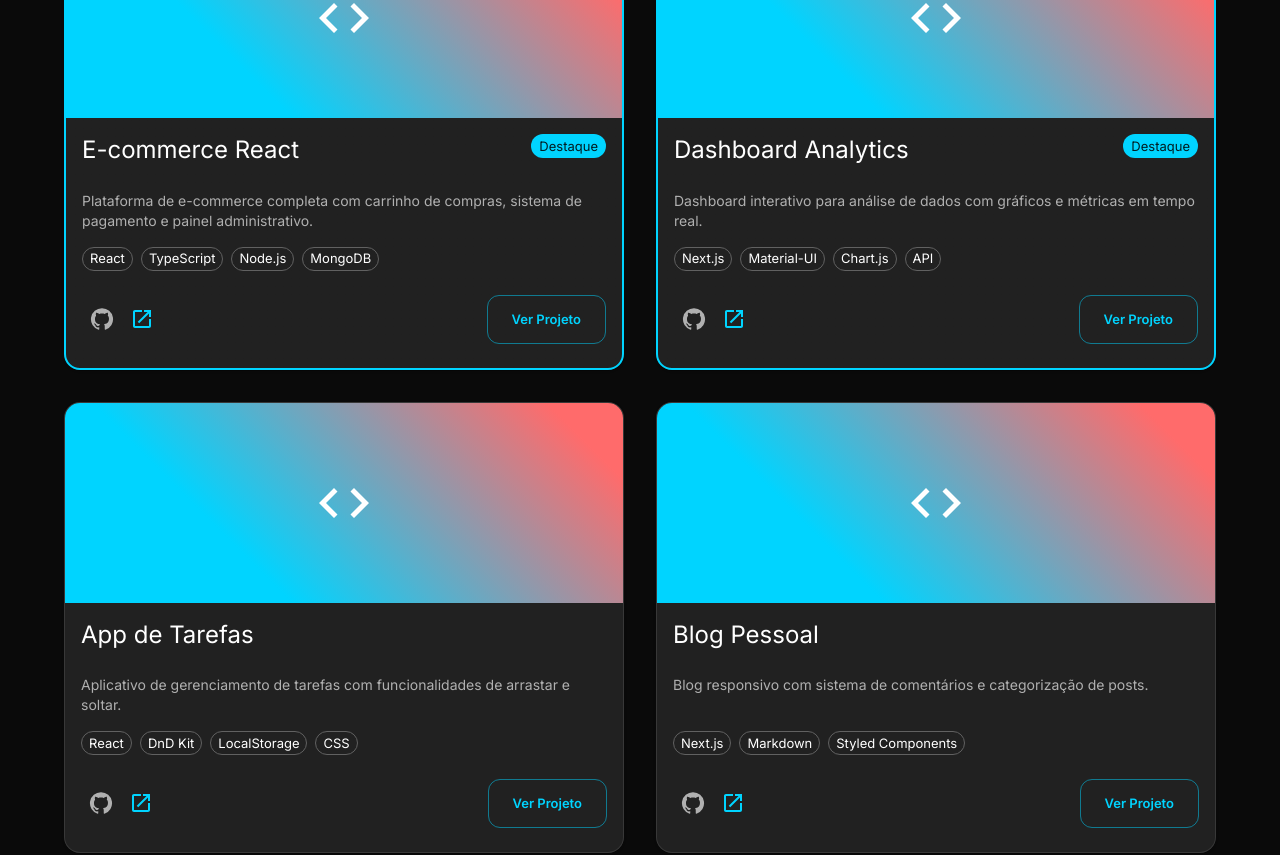
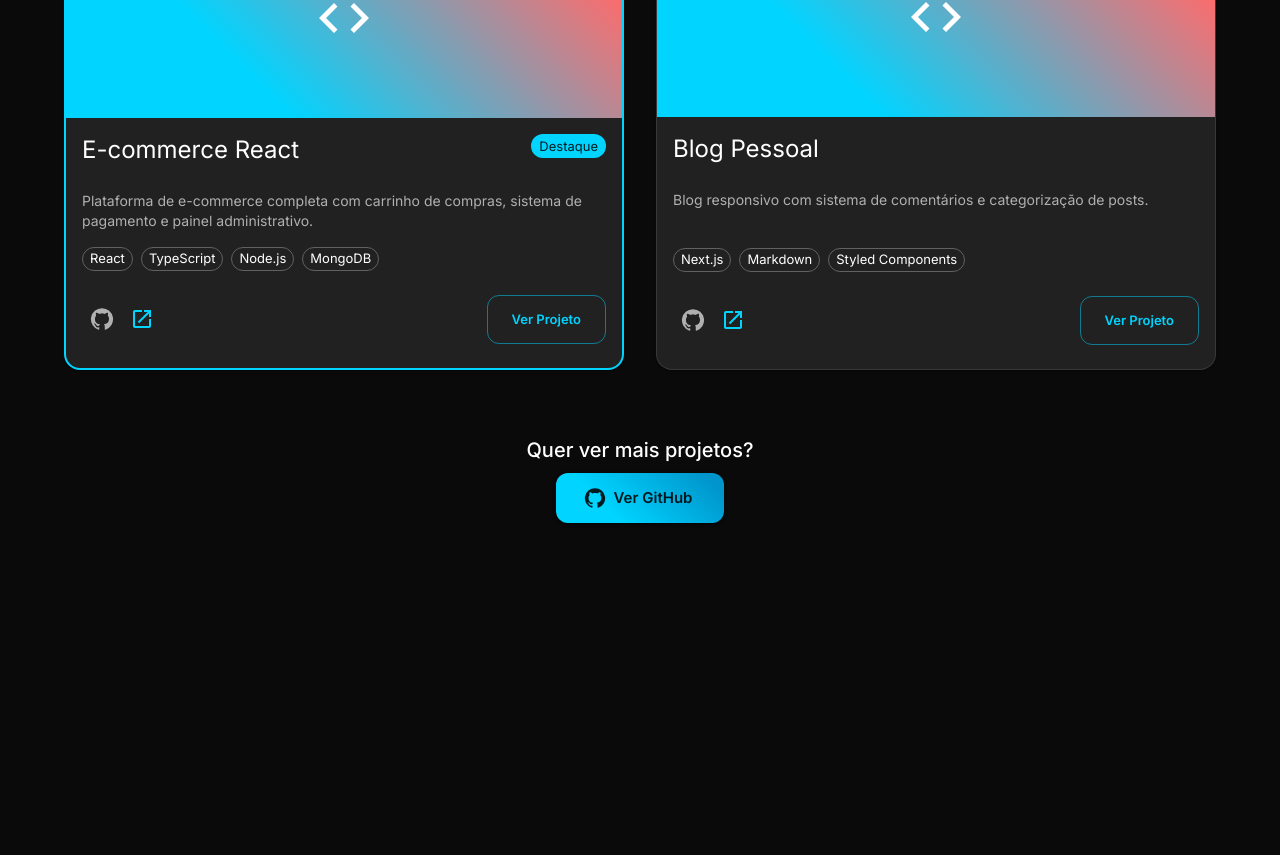
Before and after one commit to jpsantana6699/Portifolio-Full-Stack, a Next.js app: page /projetos in a window 1280 px wide. Shown: the part 920-1775 px from the top of the page. After the commit the page ends 1507 px from the top, so only its background shows below. Built offline with nearby package versions, Linux system fonts and the light colour scheme.

Commit message:
refactor: particules

```diff
--- a/src/app/projetos/page.tsx
+++ b/src/app/projetos/page.tsx
@@ -51,26 +51,6 @@ const projects = [
   },
   {
     id: 3,
-    title: 'Dashboard Analytics',
-    description: 'Dashboard interativo para análise de dados com gráficos e métricas em tempo real.',
-    image: '',
-    technologies: ['Next.js', 'Material-UI', 'Chart.js', 'API'],
-    githubUrl: 'https://github.com/joaopedro',
-    liveUrl: 'https://dashboard-demo.vercel.app',
-    featured: true,
-  },
-  {
-    id: 4,
-    title: 'App de Tarefas',
-    description: 'Aplicativo de gerenciamento de tarefas com funcionalidades de arrastar e soltar.',
-    image: '',
-    technologies: ['React', 'DnD Kit', 'LocalStorage', 'CSS'],
-    githubUrl: 'https://github.com/joaopedro',
-    liveUrl: 'https://tasks-app-demo.vercel.app',
-    featured: false,
-  },
-  {
-    id: 5,
     title: 'Blog Pessoal',
     description: 'Blog responsivo com sistema de comentários e categorização de posts.',
     image: '',
```
Also changed, not shown: src/app/components/ParticlesBackground.tsx (+1 -8 lines).
